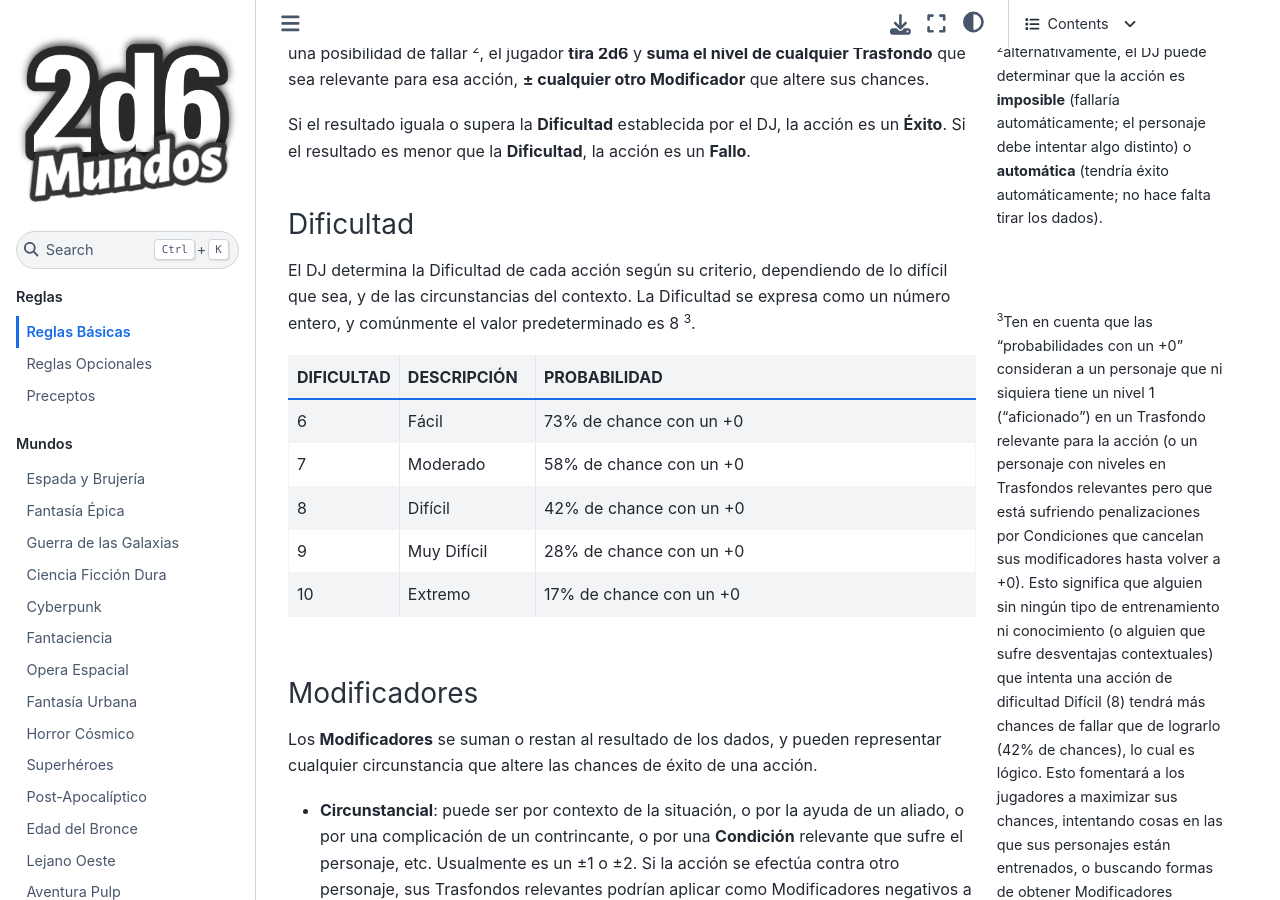
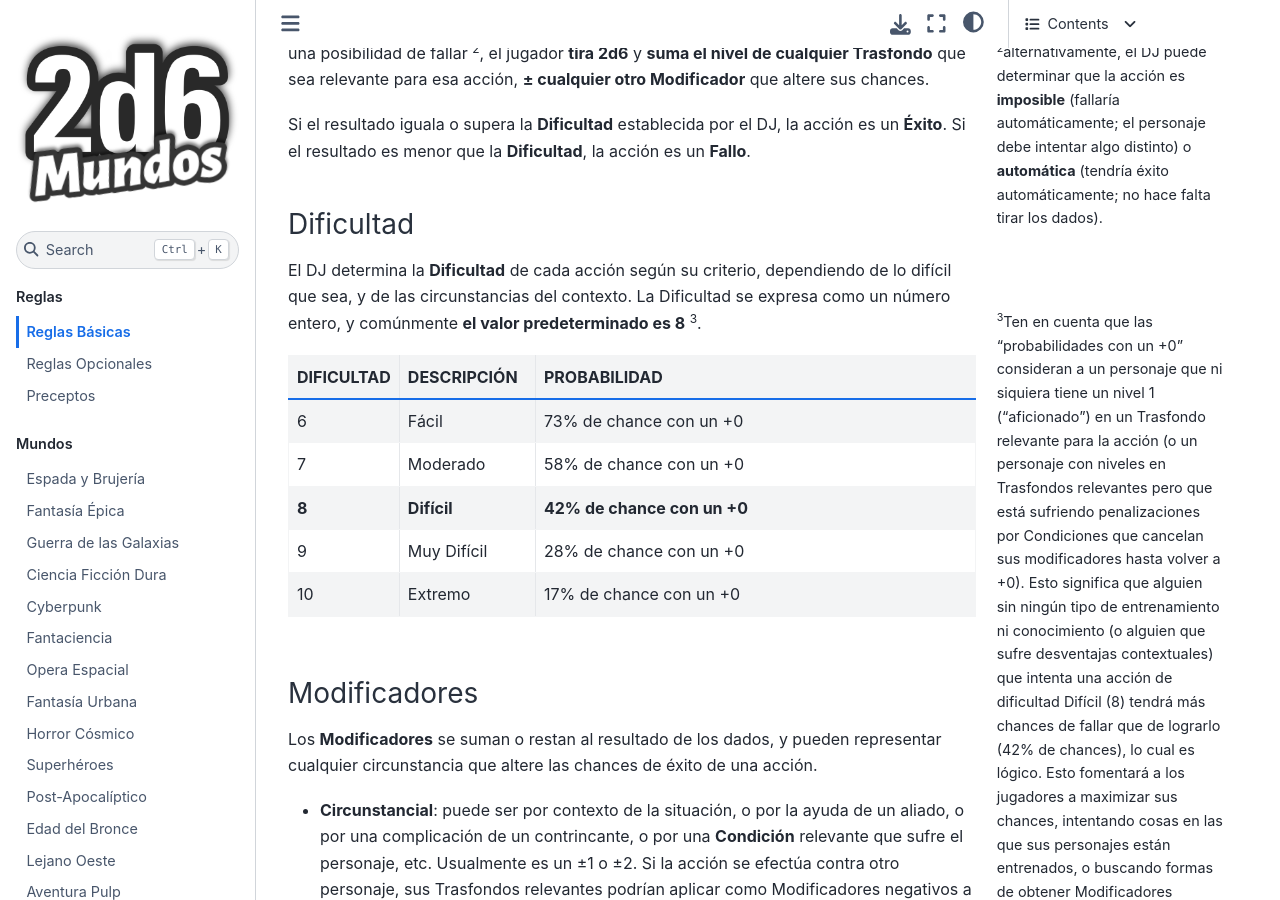
Before and after one commit to TaTooKa/2d6Mundos, a Sphinx documentation site: the page built from docs/source/pages/rules/reglas-basicas.rst, in a window 1280 px wide and 900 px high, scrolled down 800 px. Built offline with Sphinx 7.4.7 and the Sphinx Book theme 1.1.4, drawn with Linux system fonts in a browser that asks for light colours; some web fonts are replaced.

Commit message:
add bold text

```diff
--- a/docs/source/pages/rules/reglas-basicas.rst
+++ b/docs/source/pages/rules/reglas-basicas.rst
@@ -33,7 +33,7 @@ Si el resultado iguala o supera la **Dificultad** establecida por el DJ, la acci
 Dificultad
 ^^^^^^^^^^
 
-El DJ determina la Dificultad de cada acción según su criterio, dependiendo de lo difícil que sea, y de las circunstancias del contexto. La Dificultad se expresa como un número entero, y comúnmente el valor predeterminado es 8 [#]_.
+El DJ determina la **Dificultad** de cada acción según su criterio, dependiendo de lo difícil que sea, y de las circunstancias del contexto. La Dificultad se expresa como un número entero, y comúnmente **el valor predeterminado es 8** [#]_.
 
 .. [#] Ten en cuenta que las "probabilidades con un +0" consideran a un personaje que ni siquiera tiene un nivel 1 ("aficionado") en un Trasfondo relevante para la acción (o un personaje con niveles en Trasfondos relevantes pero que está sufriendo penalizaciones por Condiciones que cancelan sus modificadores hasta volver a +0). Esto significa que alguien sin ningún tipo de entrenamiento ni conocimiento (o alguien que sufre desventajas contextuales) que intenta una acción de dificultad Difícil (8) tendrá más chances de fallar que de lograrlo (42% de chances), lo cual es lógico. Esto fomentará a los jugadores a maximizar sus chances, intentando cosas en las que sus personajes están entrenados, o buscando formas de obtener Modificadores positivos a través de objetos, equipo, habilidades especiales, ayuda de aliados, etc.
 
@@ -43,7 +43,7 @@ El DJ determina la Dificultad de cada acción según su criterio, dependiendo de
 
    "6", "Fácil", "73% de chance con un +0"
    "7", "Moderado", "58% de chance con un +0"
-   "8", "Difícil", "42% de chance con un +0"
+   "**8**", "**Difícil**", "**42% de chance con un +0**"
    "9", "Muy Difícil", "28% de chance con un +0"
    "10", "Extremo", "17% de chance con un +0"
 
```
